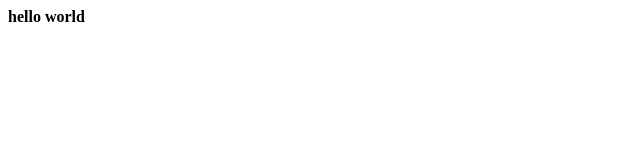
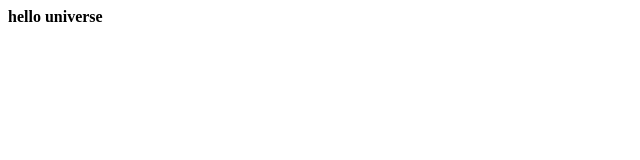
Before and after one commit to Afoke-reality23/remote-repo, a plain HTML site: page index.html in a window 1280 px wide. Shown: the full height of the page, 0-640 px from the left. Drawn offline with Linux system fonts and the light colour scheme.

Commit message:
edit commit

```diff
--- a/index.html
+++ b/index.html
@@ -1 +1 @@
-<h4>hello world</h4>
+<h4>hello universe</h4>
```
